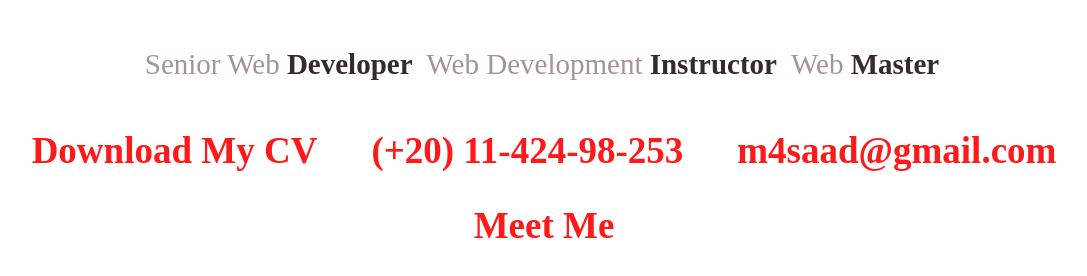
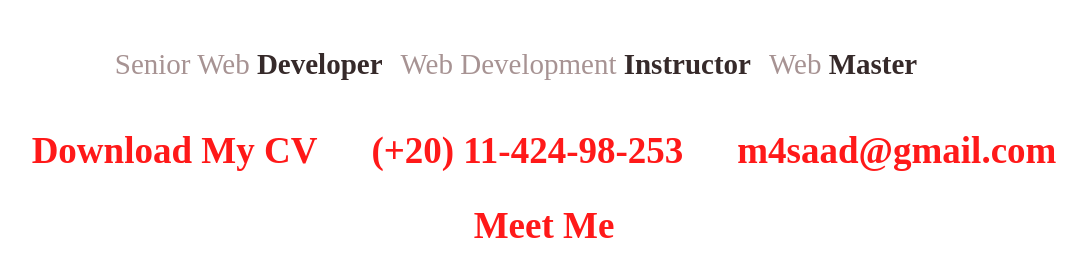
Before and after one commit to hoodasaad/hoodasaad.github.io, a plain HTML site: page index.html in a window 1280 px wide. Shown: the part 520-796 px from the top of the page, without its empty margins (96-1183 px from the left). Drawn offline with Linux system fonts and the light colour scheme.

Commit message:
Temp_Updates

```diff
--- a/index.html
+++ b/index.html
@@ -16,8 +16,8 @@
 		ul{    list-style-type: none;margin-top: 50px;}
 		ul li{
 			display: inline-block;
-		    margin-left: -17px;
-		    margin-right: 27px;
+		        margin-left: -41px;
+    margin-right: 55px;
 		    color: #a79393;
 		    font-size: 29px;
 		}
```
